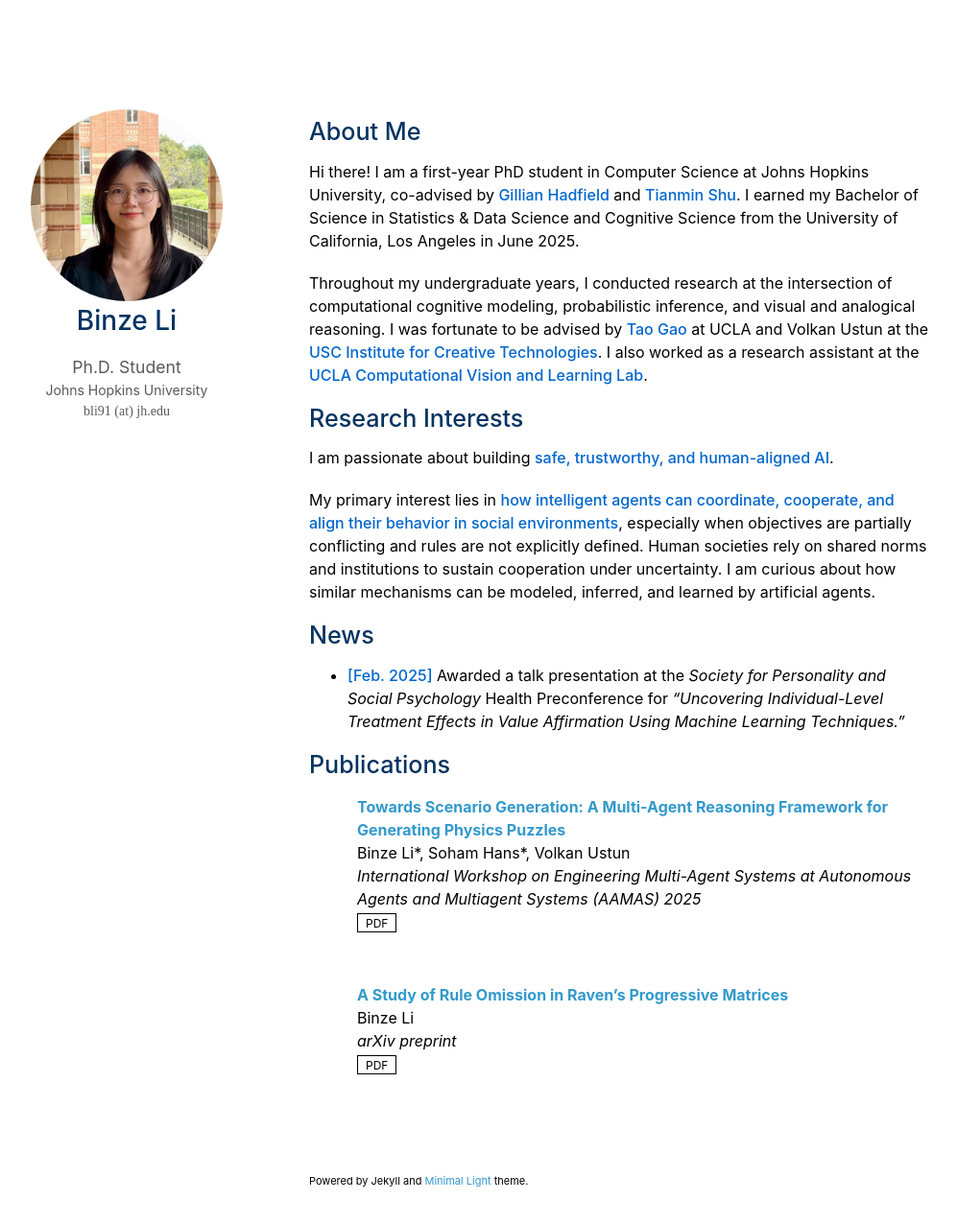
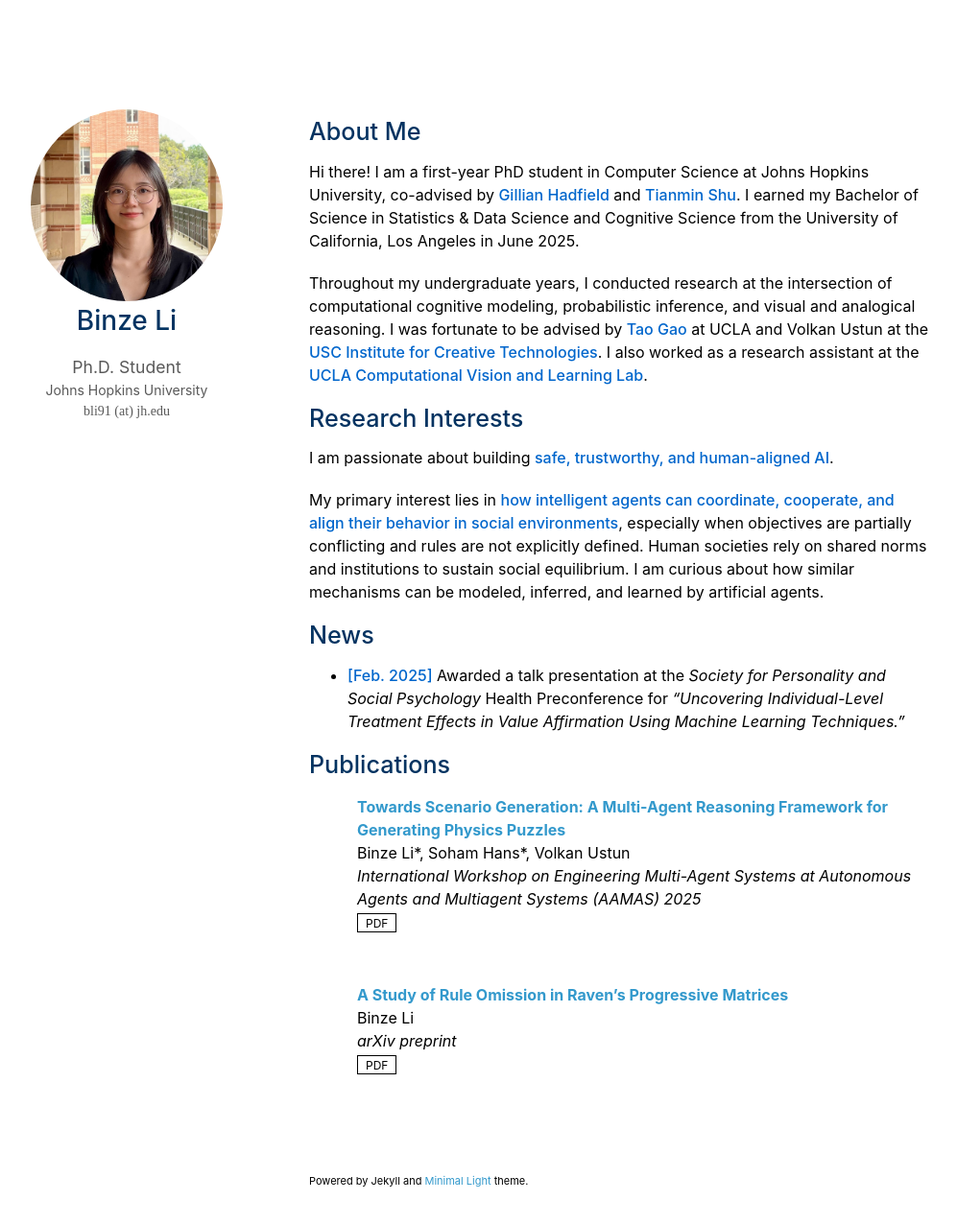
Before and after one commit to binzeli/binzeli.github.io, a Jekyll site: the page built from index.md, in a window 1280 px wide and 1311 px high. Shown: the top 1276 px of the window at 96% size, without its empty margins (148-1145 px from the left). Built offline with Jekyll 4.4.1, drawn with Linux system fonts in a browser that asks for light colours; a style sheet for code colours, icons or effects is not loaded; our own code applies the rules of GitHub Pages for plain Markdown files.

Commit message:
Update index.md

```diff
--- a/index.md
+++ b/index.md
@@ -12,7 +12,7 @@ Throughout my undergraduate years, I conducted research at the intersection of c
 ## Research Interests
 I am passionate about building **safe, trustworthy, and human-aligned AI**.
 
-My primary interest lies in **how intelligent agents can coordinate, cooperate, and align their behavior in social environments**, especially when objectives are partially conflicting and rules are not explicitly defined. Human societies rely on shared norms and institutions to sustain cooperation under uncertainty. I am curious about how similar mechanisms can be modeled, inferred, and learned by artificial agents.
+My primary interest lies in **how intelligent agents can coordinate, cooperate, and align their behavior in social environments**, especially when objectives are partially conflicting and rules are not explicitly defined. Human societies rely on shared norms and institutions to sustain social equilibrium. I am curious about how similar mechanisms can be modeled, inferred, and learned by artificial agents.
 
 
 ## News
```
